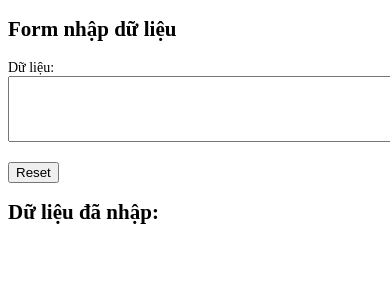
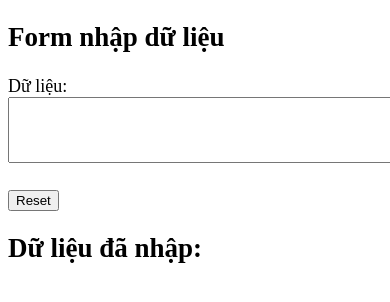
Before and after one commit to Nghi05032001/WEB-A, a plain HTML site: page index.html in a window 390 px wide. Shown: the top 302 px of the page. Drawn offline with Linux system fonts and the light colour scheme.

Commit message:
Update index.html

```diff
--- a/index.html
+++ b/index.html
@@ -4,11 +4,11 @@
     <title>Trang web của tôi</title>
     <style>
         body {
-            font-size: 16px;
+            font-size: 20px;
         }
         @media screen and (max-width: 600px) {
             body {
-                font-size: 14px;
+                font-size: 18px;
             }
         }
     </style>
```
